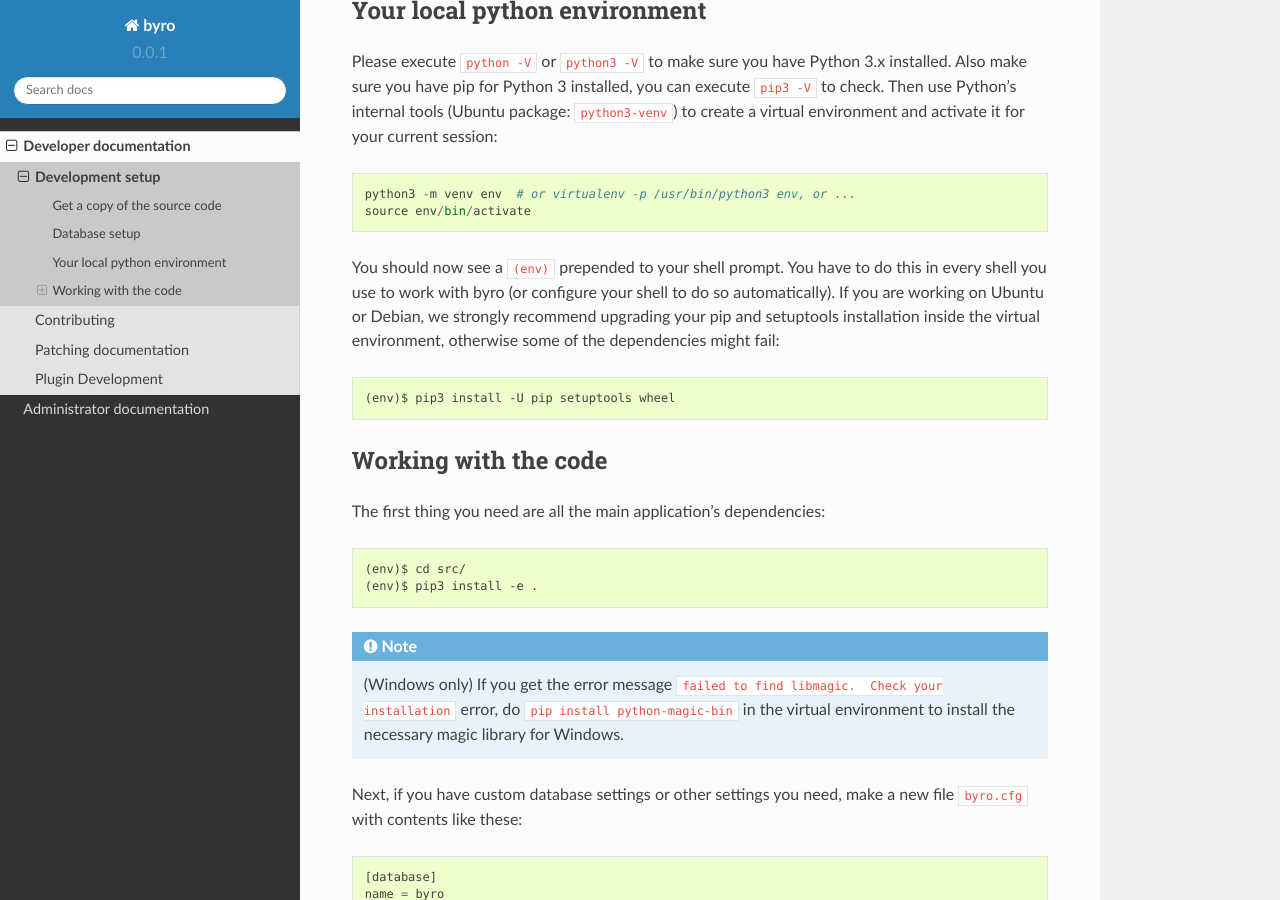
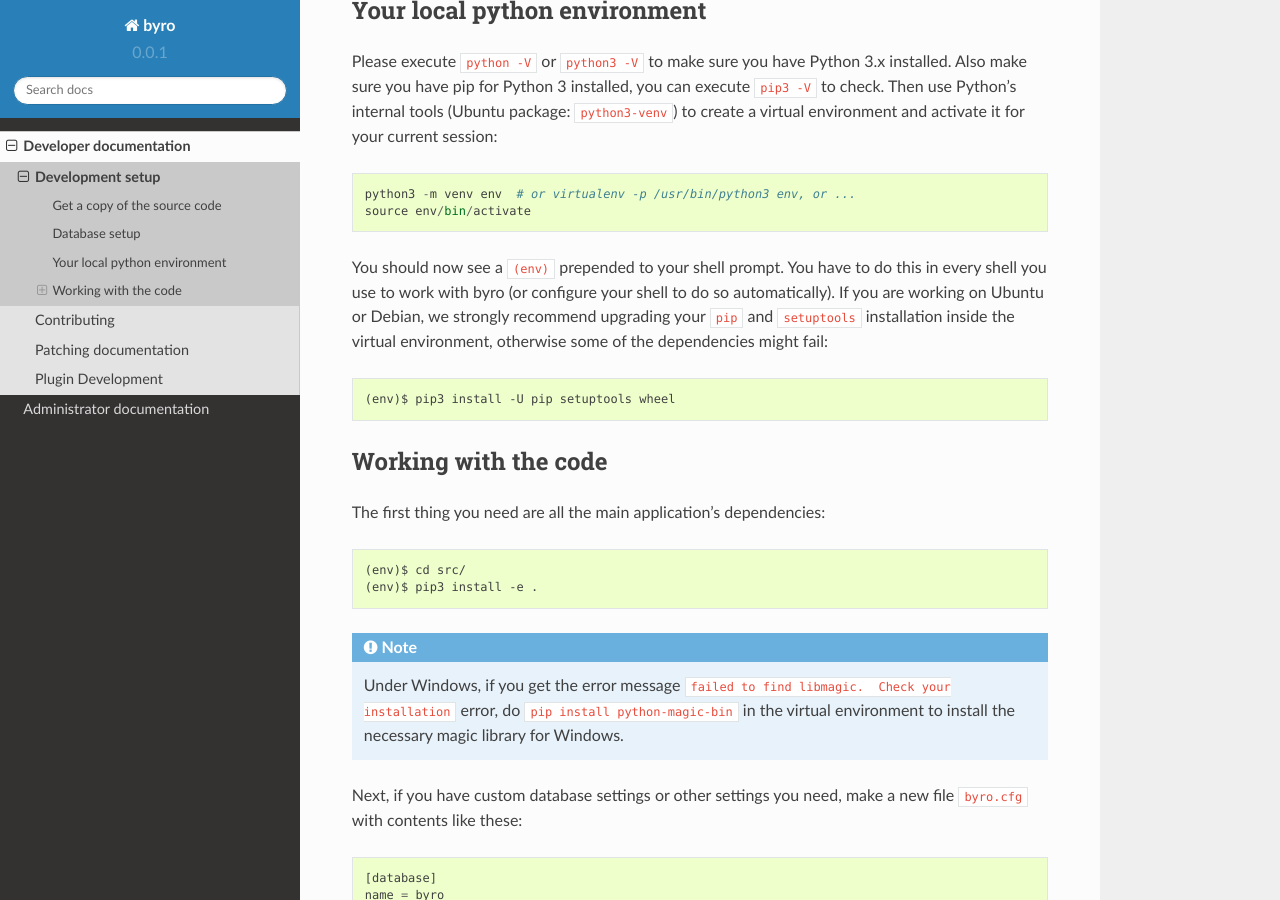
Before and after one commit to byro/byro, a Sphinx documentation site: the page built from docs/developer/setup.rst, in a window 1280 px wide and 900 px high, scrolled down 1018 px. Built offline with Sphinx 7.4.7 and the Read the Docs theme 2.0.0, drawn with Linux system fonts in a browser that asks for light colours; the version number is read from the project's files by our own code.

Commit message:
Minor docs wording

```diff
--- a/docs/developer/setup.rst
+++ b/docs/developer/setup.rst
@@ -51,8 +51,8 @@
 
 You should now see a ``(env)`` prepended to your shell prompt. You have to do this in every shell
 you use to work with byro (or configure your shell to do so automatically). If you are working on
-Ubuntu or Debian, we strongly recommend upgrading your pip and setuptools installation inside the
-virtual environment, otherwise some of the dependencies might fail::
+Ubuntu or Debian, we strongly recommend upgrading your ``pip`` and ``setuptools`` installation
+inside the virtual environment, otherwise some of the dependencies might fail::
 
     (env)$ pip3 install -U pip setuptools wheel
 
@@ -64,7 +64,7 @@
     (env)$ cd src/
     (env)$ pip3 install -e .
 
-.. note:: (Windows only) If you get the error message ``failed to find libmagic.  Check your installation`` error, do ``pip install python-magic-bin`` in the virtual environment to install the necessary magic library for Windows.
+.. note:: Under Windows, if you get the error message ``failed to find libmagic.  Check your installation`` error, do ``pip install python-magic-bin`` in the virtual environment to install the necessary magic library for Windows.
 
 Next, if you have custom database settings or other settings you need, make a new
 file ``byro.cfg`` with contents like these::
```
